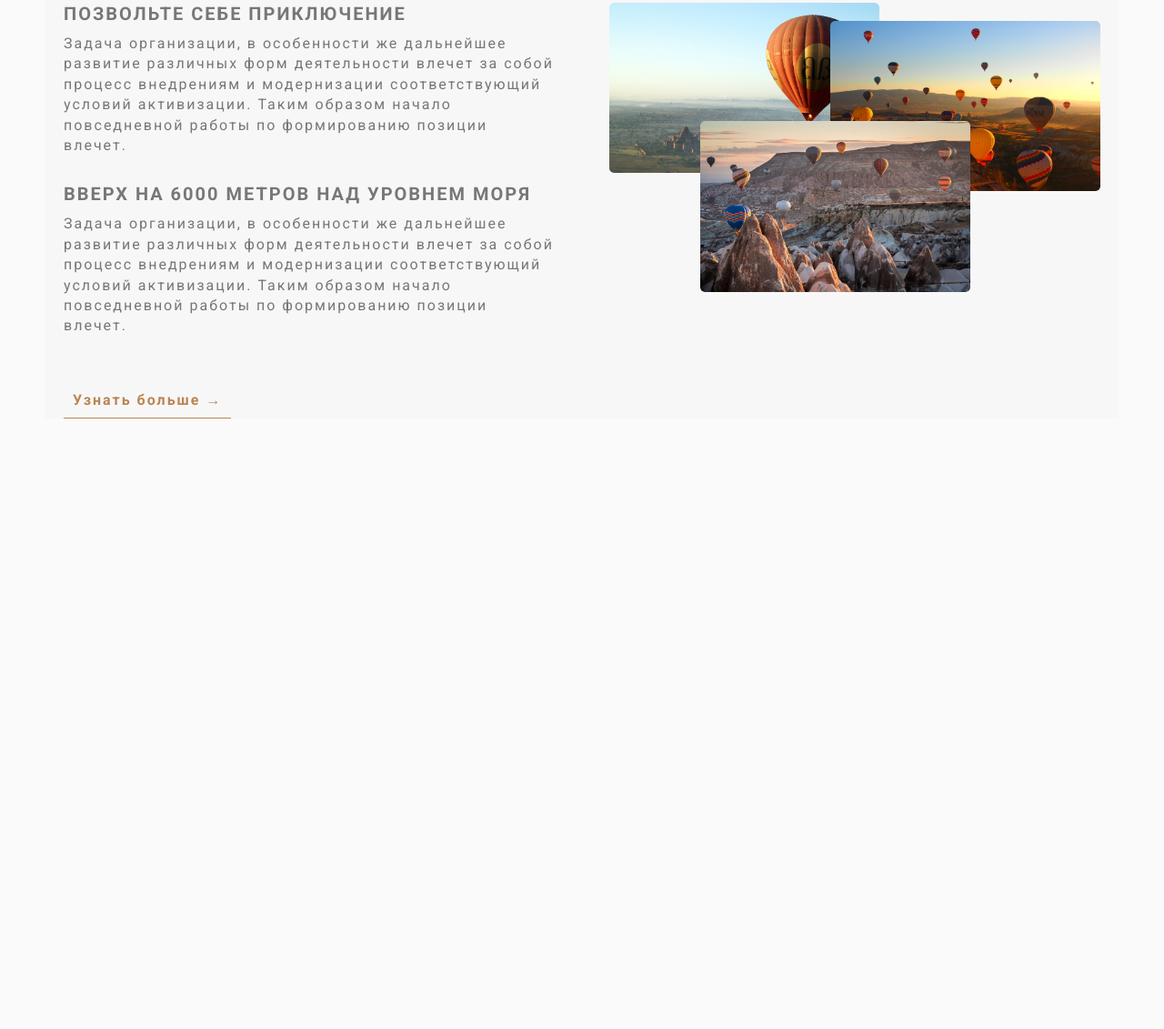
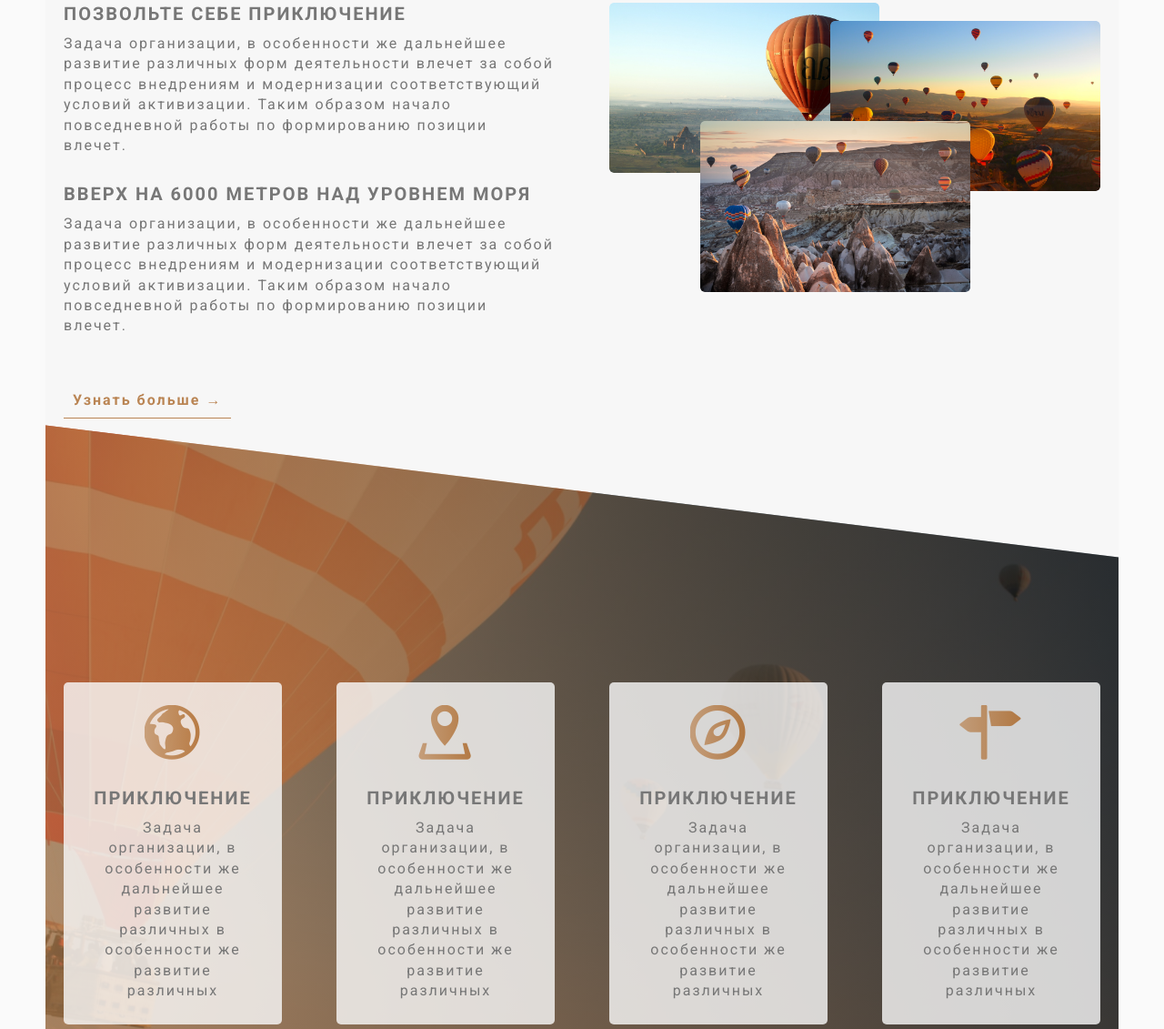
Before and after one commit to Maksimilliano/Baloons, a plain HTML site: page index.html in a window 1280 px wide. Shown: the part 1009-2140 px from the top of the page at 91% size. Before the commit the page ends 1519 px from the top, so only its background shows below. Drawn offline with Linux system fonts and the light colour scheme.

Commit message:
There were created a section adventure-card and created an animation

```diff
--- /dev/null
+++ b/SASS/components/_adventure-card.sass
@@ -0,0 +1,15 @@
+.adventure-card
+  padding: 2.5rem
+  background-color: rgba($color-white, .8 )
+  border-radius: .5rem
+  box-shadow: $box-shadow
+  text-align: center
+  &:hover
+    transform: translateY(-1.5rem) scale(1.03)
+    transition: .2s all
+  &__icon
+    font-size: 6rem
+    background: linear-gradient(90deg, rgba($color-brown-light, 0.7) 0.03%, rgba($color-brown-dark, 0.7) 99.94%)
+    -webkit-background-clip: text
+    color: transparent
+    display: inline-block
--- a/SASS/pages/_home.sass
+++ b/SASS/pages/_home.sass
@@ -1,2 +1,10 @@
 .section-about
   padding-top: 8rem
+  padding-bottom: 8rem
+
+.section-adventure
+  padding: 21rem 0
+  background: linear-gradient(90deg, rgba($color-brown-light, 0.7) 0.03%, rgba($color-black, 0.7) 99.94%),  url(../img/section-adventure.jpg) center / cover no-repeat
+  transform: skewY(7deg)
+  & > *
+    transform: skewY(-7deg)
--- a/SASS/style.sass
+++ b/SASS/style.sass
@@ -8,7 +8,8 @@
 
 @import "components/button.sass"
 @import "components/button-text.sass"
-@import "components/_composition.sass"
+@import "components/composition.sass"
+@import "components/adventure-card.sass"
 
 @import "layout/grid.sass"
 @import "layout/header.sass"
--- /dev/null
+++ b/css/icon-font.css
@@ -0,0 +1,39 @@
+@font-face {
+  font-family: 'icomoon';
+  src:  url('fonts/icomoon.eot?jgfm70');
+  src:  url('fonts/icomoon.eot?jgfm70#iefix') format('embedded-opentype'),
+    url('fonts/icomoon.ttf?jgfm70') format('truetype'),
+    url('fonts/icomoon.woff?jgfm70') format('woff'),
+    url('fonts/icomoon.svg?jgfm70#icomoon') format('svg');
+  font-weight: normal;
+  font-style: normal;
+  font-display: block;
+}
+
+[class^="icon-"], [class*=" icon-"] {
+  /* use !important to prevent issues with browser extensions that change fonts */
+  font-family: 'icomoon' !important;
+  speak: never;
+  font-style: normal;
+  font-weight: normal;
+  font-variant: normal;
+  text-transform: none;
+  line-height: 1;
+
+  /* Better Font Rendering =========== */
+  -webkit-font-smoothing: antialiased;
+  -moz-osx-font-smoothing: grayscale;
+}
+
+.icon-Vector:before {
+  content: "\e900";
+}
+.icon-Vector-1:before {
+  content: "\e901";
+}
+.icon-Vector-2:before {
+  content: "\e902";
+}
+.icon-Vector-3:before {
+  content: "\e903";
+}
--- a/index.html
+++ b/index.html
@@ -4,6 +4,7 @@
   <meta charset="UTF-8">
   <meta name="viewport" content="width=device-width, initial-scale=1.0">
   <link href="https://fonts.googleapis.com/css2?family=Roboto:wght@100;300;400;500;700;900&display=swap" rel="stylesheet">
+  <link rel="stylesheet" href="css/icon-font.css">
   <link rel="stylesheet" href="css/style.css">
   <title>Ballons</title>
 </head>
@@ -52,6 +53,48 @@
           </div>
         </div>
     </section>
+
+    <section class="section-adventure">
+      <div class="row">
+        <div class="col-1-of-4">
+          <div class="adventure-card">
+            <i class="adventure-card__icon icon-Vector-3 margin-bottom-30px"></i>
+              <h3 class="title-third margin-bottom-10px">приключение</h3>
+                <p class="paragraph">
+                  Задача организации, в особенности же дальнейшее развитие различных в особенности же развитие различных
+                </p>
+          </div>
+        </div>
+        <div class="col-1-of-4">
+          <div class="adventure-card">
+            <i class="adventure-card__icon icon-Vector-2 margin-bottom-30px"></i>
+              <h3 class="title-third margin-bottom-10px">приключение</h3>
+                <p class="paragraph">
+                  Задача организации, в особенности же дальнейшее развитие различных в особенности же развитие различных
+                </p>
+          </div>
+        </div>
+        <div class="col-1-of-4">
+          <div class="adventure-card">
+            <i class="adventure-card__icon icon-Vector margin-bottom-30px"></i>
+              <h3 class="title-third margin-bottom-10px">приключение</h3>
+                <p class="paragraph">
+                  Задача организации, в особенности же дальнейшее развитие различных в особенности же развитие различных
+                </p>
+          </div>
+        </div>
+        <div class="col-1-of-4">
+          <div class="adventure-card">
+            <i class="adventure-card__icon icon-Vector-1 margin-bottom-30px"></i>
+              <h3 class="title-third margin-bottom-10px">приключение</h3>
+                <p class="paragraph">
+                  Задача организации, в особенности же дальнейшее развитие различных в особенности же развитие различных
+                </p>
+          </div>
+        </div>
+      </div>
+    </section>
+
   </main>
 </div>
 
@@ -124,6 +167,6 @@
   </div>
 </secction>
 -->
-<!-- -->
+<!-- Lesson 15 -->
 </body>
 </html>
```
Also changed, not shown: css/fonts/icomoon.ttf (added), css/fonts/icomoon.woff (added), css/style.css, img/section-adventure.jpg (added), 2 other files.
